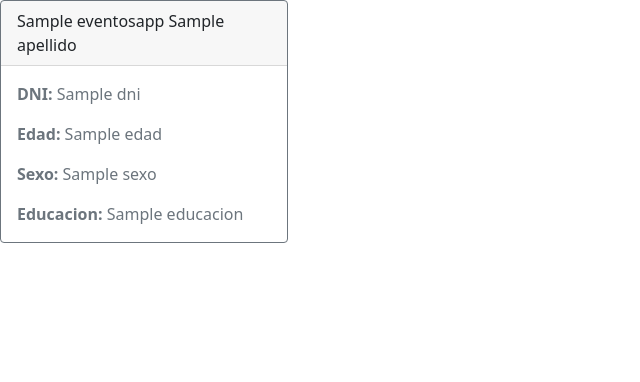
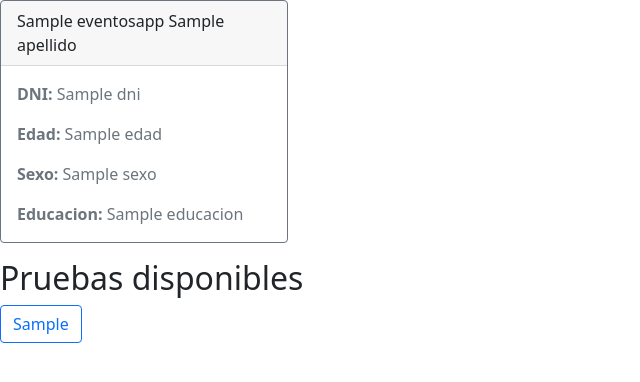
Before and after one commit to sanchezd90/ENPS-APP, a Flask app: page /enps/evento in a window 1280 px wide. Shown: the top 382 px of the page, without its empty margins (0-640 px from the left). Run offline with Flask 2, Linux system fonts and the light colour scheme; the visitor is signed in with stand-in values (Sample User, id 1); a database or web service that is not in the repository returns one stand-in record (values such as "Sample title").

Commit message:
update rutas
Actualizo todas las rutas para que tengan sentido dentro de la app extendida. Aún no esta andando ravlt porque le hace falta pasar por el paso de config

```diff
--- a/main.py
+++ b/main.py
@@ -85,6 +85,7 @@ def evento_www():
     codigo=datos_evento["codigo"]
     fecha=datos_evento["fecha"]
     pruebas_admin=datos_evento["pruebas_admin"]
+    pruebas_disponibles=get_pruebas_disp()
     return render_template(
         "evento.html",
         nombre=nombre,
@@ -94,16 +95,17 @@ def evento_www():
         educacion=educacion,
         sexo=sexo,
         fecha=fecha,
-        pruebas=pruebas_admin
+        pruebas=pruebas_admin,
+        lista_pruebas_disp=pruebas_disponibles
         )
 
 #home para cargar los datos iniciales
-@app.route("/", methods=["GET","POST"])
-def config_www():
+@app.route("/enps/ravlt/config", methods=["GET","POST"])
+def ravlt_config_www():
     return render_template("config.html")
 
-@app.route("/set", methods=["GET","POST"])
-def set_www():
+@app.route("/enps/ravlt/set", methods=["GET","POST"])
+def ravlt_set_www():
     if request.method == "POST":
         session["nombre"]=request.form["nombre"]
         session["apellido"]=request.form["apellido"]
@@ -227,12 +229,12 @@ def set_www():
         dicc_session["codigo"]=codigo_ev
         insert_doc(dicc_session)
 
-        return redirect(url_for("resumen_www"))
+        return redirect(url_for("ravlt_www"))
     else:
-        return redirect(url_for("config_www"))
+        return redirect(url_for("ravlt_config_www"))
 
-@app.route("/trial/<string:trial_name>", methods=["GET","POST"])
-def t_www(trial_name):
+@app.route("/enps/ravlt/trial/<string:trial_name>", methods=["GET","POST"])
+def ravlt_t_www(trial_name):
 
     save_last()
 
@@ -283,7 +285,7 @@ def t_www(trial_name):
         checkbox_list=[]
 
     return render_template(
-        "trial.html",
+        "ravlt_trial.html",
         short_name=short_name,
         next_name=next_name,
         lista_rec=session["listaRec"],
@@ -300,8 +302,8 @@ def t_www(trial_name):
         checkbox_list=checkbox_list
         )
 
-@app.route("/last", methods=["GET","POST"])
-def last_www():
+@app.route("/enps/ravlt/last", methods=["GET","POST"])
+def ravlt_last_www():
 
     edad=int(session["edad"])
     sexo=session["sexo"]
@@ -315,31 +317,12 @@ def last_www():
     normas_sujeto=session["normas_sujeto"]
     registrarTrial(listaA,listaB,trial_num,normas_sujeto,True)
 
-    return redirect(url_for("resumen_www"))
+    return redirect(url_for("ravlt_www"))
 
 
-@app.route("/ravlt/reporte", methods=["GET","POST"])
-def ravlt_reporte_www():
 
-    save_last()
-
-    edad=int(session["edad"])
-    sexo=session["sexo"]
-    nombre=session["nombre"]
-    apellido=session["apellido"]
-    puntajes=session["puntajes"]
-
-    p_ravlt=P_RAVLT(edad, sexo, nombre, apellido,puntajes)
-    parrafo=p_ravlt.redactar()
-
-    return render_template(
-        "reporte.html",
-        parrafo=parrafo
-        )
-
-
-@app.route("/resumen", methods=["GET","POST"])
-def resumen_www():
+@app.route("/enps/ravlt", methods=["GET","POST"])
+def ravlt_www():
 
     save_last()
 
@@ -369,7 +352,7 @@ def resumen_www():
         parrafo=""
 
     return render_template(
-        "resumen.html",
+        "ravlt.html",
         nombre=nombre,
         apellido=apellido,
         edad=edad,
--- a/metodos_db.py
+++ b/metodos_db.py
@@ -55,3 +55,9 @@ def get_all_events():
     for x in mycol.find({}):
         out.append(x)
     return out
+
+def get_pruebas_disp():
+    mycol=db["appData"]
+    q=mycol.find({},{"_id":0, "pruebas_disponibles":1})
+    q=q[0]["pruebas_disponibles"]
+    return q
--- a/templates/config.html
+++ b/templates/config.html
@@ -14,7 +14,7 @@
 
     <h1>Datos del paciente</h1>
 
-    <form action="/set" method="POST">
+    <form action="/enps/ravlt/set" method="POST">
         <div class="mb-3">
           <label for="dniInput" class="form-label">DNI</label>
           <input type="text" class="form-control" name="dni" required>
--- a/templates/create.html
+++ b/templates/create.html
@@ -45,6 +45,7 @@
         <button type="submit" class="btn btn-primary">Nueva evaluación</button>
     </form>
 
+    <a class="btn btn-outline-danger" href="/enps" role="button">Volver al inicio</a>
 
     <!-- Option 1: Bootstrap Bundle with Popper -->
     <script src="https://cdn.jsdelivr.net/npm/bootstrap@5.0.0-beta2/dist/js/bootstrap.bundle.min.js" integrity="sha384-b5kHyXgcpbZJO/tY9Ul7kGkf1S0CWuKcCD38l8YkeH8z8QjE0GmW1gYU5S9FOnJ0" crossorigin="anonymous"></script>
--- a/templates/evento.html
+++ b/templates/evento.html
@@ -1,3 +1,5 @@
+{% from "macros.html" import pruebas_disp with context %}
+
 <!doctype html>
 <html lang="es">
   <head>
@@ -21,6 +23,7 @@
         <p class="card-text"><strong>Educacion:</strong> {{educacion}}</p>
       </div>
     </div>
+    {{pruebas_disp(lista_pruebas_disp)}}
 
     <!-- Option 1: Bootstrap Bundle with Popper -->
     <script src="https://cdn.jsdelivr.net/npm/bootstrap@5.0.0-beta2/dist/js/bootstrap.bundle.min.js" integrity="sha384-b5kHyXgcpbZJO/tY9Ul7kGkf1S0CWuKcCD38l8YkeH8z8QjE0GmW1gYU5S9FOnJ0" crossorigin="anonymous"></script>
--- a/templates/macros.html
+++ b/templates/macros.html
@@ -93,7 +93,7 @@
 
 {% macro t_input(answer) -%}
 <div>
-  <form action="/trial/{{next_name}}" method="POST">
+  <form action="/enps/ravlt/trial/{{next_name}}" method="POST">
     <div>
       <textarea name="respuesta" class="col-sm-3">{{answer}}</textarea>
     </div>
@@ -107,7 +107,7 @@
 {% macro checkbox(lista_rec,checkbox_list) -%}
 <div>
   <div>
-    <form action="/last" method="POST">
+    <form action="/enps/ravlt/last" method="POST">
       <table>
         {%- for row in lista_rec|batch(10, '&nbsp;') %}
           <tr>
@@ -132,19 +132,19 @@
 {% macro links_trials() %}
 <div>
   <div>
-    <a class="btn btn-primary" href="/trial/t1" role="button">T1</a>
-    <a class="btn btn-primary" href="/trial/t2" role="button">T2</a>
-    <a class="btn btn-primary" href="/trial/t3" role="button">T3</a>
+    <a class="btn btn-primary" href="/enps/ravlt/trial/t1" role="button">T1</a>
+    <a class="btn btn-primary" href="/enps/ravlt/trial/t2" role="button">T2</a>
+    <a class="btn btn-primary" href="/enps/ravlt/trial/t3" role="button">T3</a>
   </div>
   <div>
-    <a class="btn btn-primary" href="/trial/t4" role="button">T4</a>
-    <a class="btn btn-primary" href="/trial/t5" role="button">T5</a>
-    <a class="btn btn-primary" href="/trial/tB" role="button">TB</a>
+    <a class="btn btn-primary" href="/enps/ravlt/trial/t4" role="button">T4</a>
+    <a class="btn btn-primary" href="/enps/ravlt/trial/t5" role="button">T5</a>
+    <a class="btn btn-primary" href="/enps/ravlt/trial/tB" role="button">TB</a>
   </div>
   <div>
-    <a class="btn btn-primary" href="/trial/t6" role="button">T6</a>
-    <a class="btn btn-primary" href="/trial/t7" role="button">Dif</a>
-    <a class="btn btn-primary" href="/trial/t8" role="button">Rec</a>
+    <a class="btn btn-primary" href="/enps/ravlt/trial/t6" role="button">T6</a>
+    <a class="btn btn-primary" href="/enps/ravlt/trial/t7" role="button">Dif</a>
+    <a class="btn btn-primary" href="/enps/ravlt/trial/t8" role="button">Rec</a>
   </div>
 </div>
 
@@ -175,7 +175,7 @@
       {% if raw_scores[x] != None%}
       <tr>
         {% if x != "total_inmediato"%}
-        <th scope="row"><a href="/trial/{{x}}">{{x | replace("t7","Diferido") | replace("t8","Reconocimiento") | replace("total_inmediato","Trials 1-5") | replace("tB","Lista B")}}</a></th>
+        <th scope="row"><a href="/enps/ravlt/trial/{{x}}">{{x | replace("t7","Diferido") | replace("t8","Reconocimiento") | replace("total_inmediato","Trials 1-5") | replace("tB","Lista B")}}</a></th>
         {% else %}
         <th scope="row">{{x | replace("t7","Diferido") | replace("t8","Reconocimiento") | replace("total_inmediato","Trials 1-5") | replace("tB","Lista B")}}</th>
         {% endif %}
@@ -291,8 +291,8 @@
 {% macro pruebas_disp(lista_pruebas_disp) %}
 <div>
   <h2>Pruebas disponibles</h2>
-  {% for x in lista_prueba_disp% }
-  <a class="btn btn-outline-primary" href="/enps/{{x}}" role="button">{{x}}</a>
+  {% for x in lista_pruebas_disp %}
+  <a class="btn btn-outline-primary" href="/enps/{{x | lower()}}" role="button">{{x}}</a>
   {% endfor %}
 </div>
 {%- endmacro %}
--- a/templates/trial.html
+++ b/templates/ravlt_trial.html
@@ -47,8 +47,8 @@
     {% endif %}
 
     <div>
-      <a class="btn btn-primary" href="/resumen" role="button">Resumen</a>
-      <a class="btn btn-outline-danger" href="/" role="button">Reiniciar</a>
+      <a class="btn btn-primary" href="/enps/ravlt" role="button">Resumen RAVLT</a>
+      <a class="btn btn-outline-danger" href="/enps/ravlt/config" role="button">Reiniciar</a>
     </div>
 
     <!-- Option 1: Bootstrap Bundle with Popper -->
```
Also changed, not shown: templates/ravlt.html (renamed from templates/resumen.html, +4 -4 lines).
